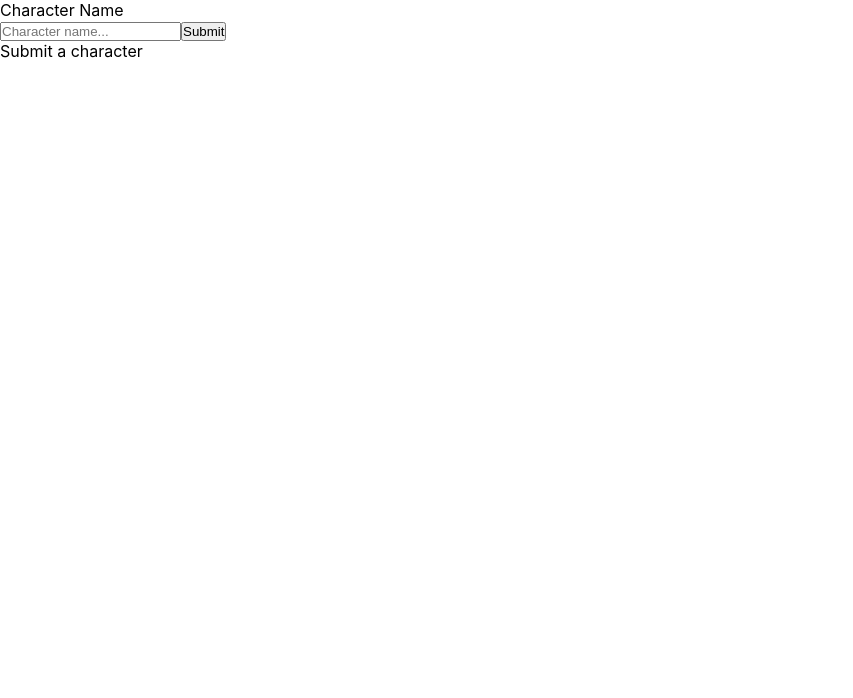
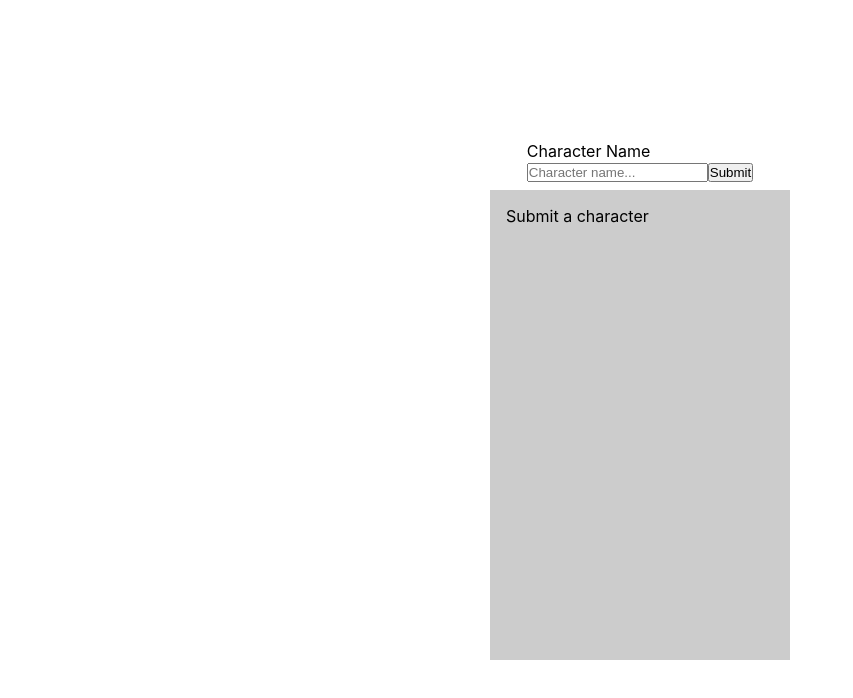
Before and after one commit to roblesdotdev/breaking-bad-react, a React (Create React App) app: page / in a window 1280 px wide. Shown: the top 698 px of the page, without its empty margins (0-853 px from the left). Built offline with nearby package versions, Linux system fonts and the light colour scheme.

Commit message:
diplay correct data

```diff
--- a/src/App.jsx
+++ b/src/App.jsx
@@ -10,9 +10,27 @@ function App() {
   }
 
   return (
-    <div>
+    <div
+      style={{
+        display: 'flex',
+        flexDirection: 'column',
+        alignItems: 'center',
+        justifyContent: 'center',
+        minHeight: '100vh',
+        gap: '8px',
+      }}
+    >
       <CharacterForm characterName={characterName} onSubmit={handleSubmit} />
-      <CharacterInfo name={characterName} />
+      <div
+        style={{
+          width: '300px',
+          height: '470px',
+          backgroundColor: '#ccc',
+          padding: '16px',
+        }}
+      >
+        <CharacterInfo name={characterName} />
+      </div>
     </div>
   )
 }
--- a/src/components/CharacterDataView.jsx
+++ b/src/components/CharacterDataView.jsx
@@ -1,8 +1,19 @@
 function CharacterDataView({character}) {
   return (
     <div>
-      <div>
-        <img width={320} src={character.img} alt={character.name} />
+      <div style={{width: '100%', height: '350px', backgroundColor: 'white'}}>
+        {character.img ? (
+          <img
+            style={{
+              width: '100%',
+              height: '100%',
+              objectFit: 'cover',
+              objectPosition: 'center',
+            }}
+            src={character.img}
+            alt={character.name}
+          />
+        ) : null}
       </div>
       <section>
         <h2>{character.name}</h2>
--- a/src/components/CharacterFallback.jsx
+++ b/src/components/CharacterFallback.jsx
@@ -3,8 +3,8 @@ import {CharacterDataView} from './CharacterDataView'
 
 function CharacterFallback({name}) {
   const characterFallbackData = {
-    name: `Fallback ${name}...`,
-    img: 'https://httpstatusdogs.com/img/404.jpg',
+    name: `${name}`,
+    nickname: 'loading...',
   }
   return <CharacterDataView character={characterFallbackData} />
 }
--- a/src/components/CharacterInfo.jsx
+++ b/src/components/CharacterInfo.jsx
@@ -1,19 +1,20 @@
 import {useEffect, useState} from 'react'
 import {CharacterDataView} from './CharacterDataView'
 import {CharacterFallback} from './CharacterFallback'
-import {fetchData} from '../utils/fetch-data'
+import {NoCharacter} from './NoCharacter'
+import {fetchCharacter} from '../utils/fetch-data'
 
 function CharacterInfo({name}) {
   const [character, setCharacter] = useState(null)
   useEffect(() => {
     if (!name) return
     setCharacter(null)
-    fetchData(`characters?name=${name}`).then(data => {
+    fetchCharacter(name).then(data => {
       setCharacter(data)
     })
   }, [name])
   if (!name) {
-    return <div>Submit a character</div>
+    return <NoCharacter />
   } else if (!character) {
     return <CharacterFallback name={name} />
   }
--- /dev/null
+++ b/src/components/NoCharacter.jsx
@@ -0,0 +1,5 @@
+function NoCharacter() {
+  return <div>Submit a character</div>
+}
+
+export {NoCharacter}
--- a/src/utils/fetch-data.js
+++ b/src/utils/fetch-data.js
@@ -1,9 +1,13 @@
-function fetchData(path, options = {}) {
-  const url = `https://www.breakingbadapi.com/api/${path}`
+function fetchCharacter(name, options = {}) {
+  const url = `https://www.breakingbadapi.com/api/characters?name=${name}`
   return fetch(url, options).then(async res => {
     const data = await res.json()
     if (res.ok) {
-      return data[0]
+      if (data.length > 0) {
+        return data[0]
+      } else {
+        return Promise.reject(new Error(`No character with name ${name}`))
+      }
     } else {
       const error = {message: data?.errors?.map(e => e.message).join('\n')}
       return Promise.reject(error)
@@ -11,4 +15,4 @@ function fetchData(path, options = {}) {
   })
 }
 
-export {fetchData}
+export {fetchCharacter}
```
